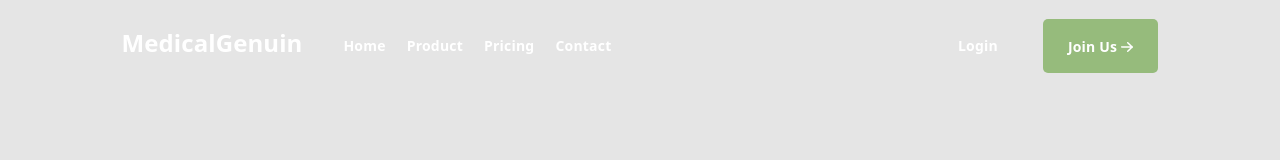
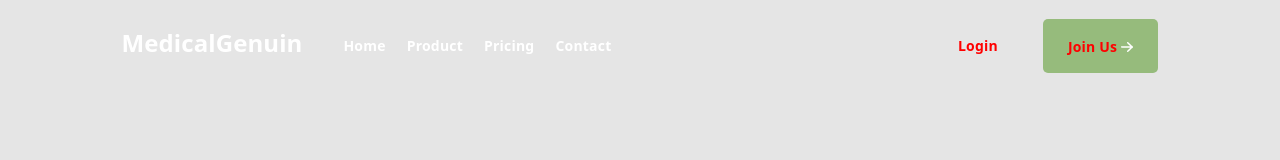
Before and after one commit to ankurtyagi89/Bootstrap-Big-Website, a plain HTML site: page index.html in a window 1280 px wide. Shown: the top 160 px of the page. Drawn offline with nearby package versions, Linux system fonts and the light colour scheme.

Commit message:
Update style.css

```diff
--- a/style.css
+++ b/style.css
@@ -94,7 +94,7 @@
     font-size: 0.875rem;
     line-height: 1.375rem;
     letter-spacing: 0.013rem;
-    color: #FFFFFF;
+    color: red;
     text-decoration: none;
 }
 
```
